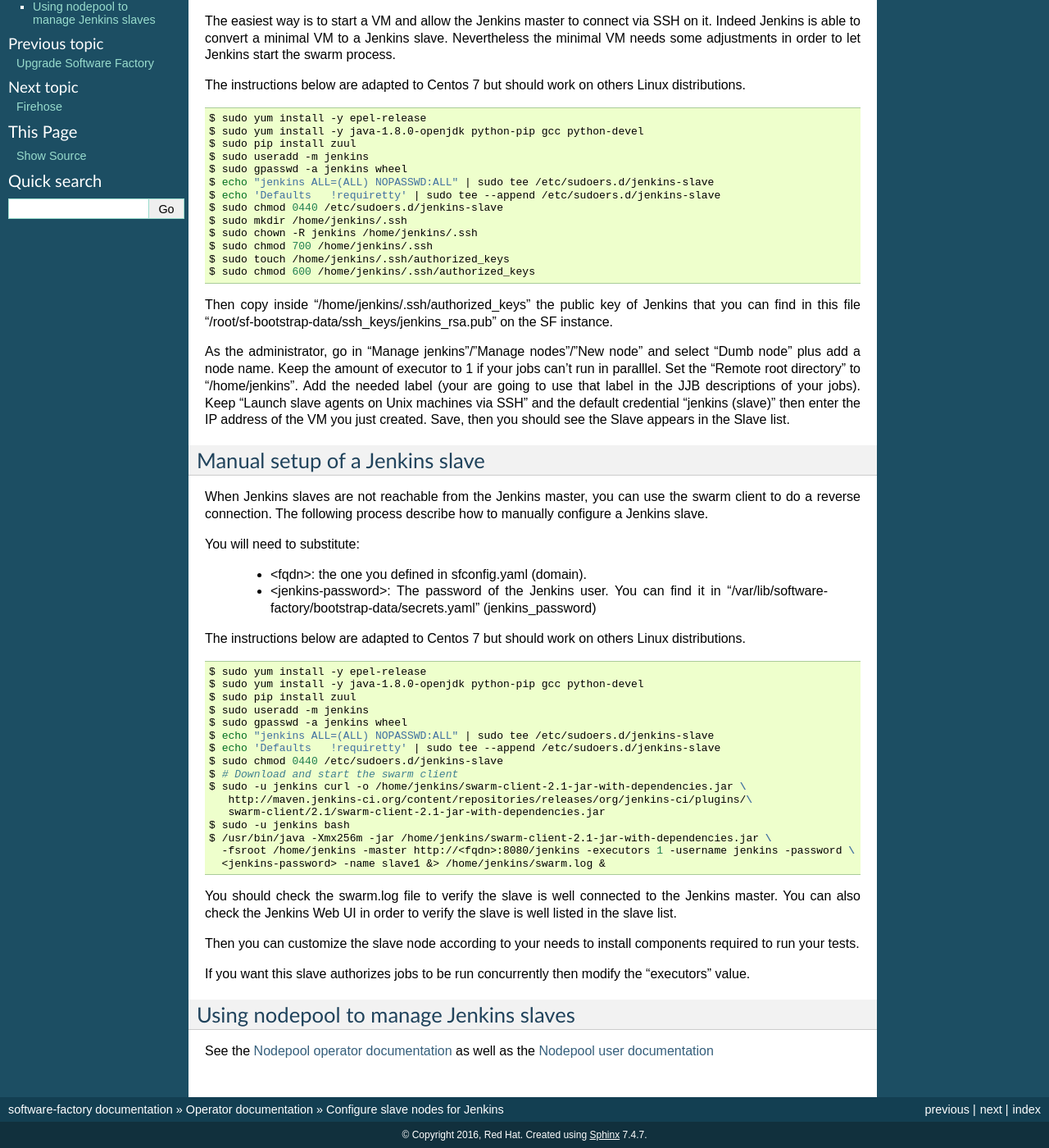
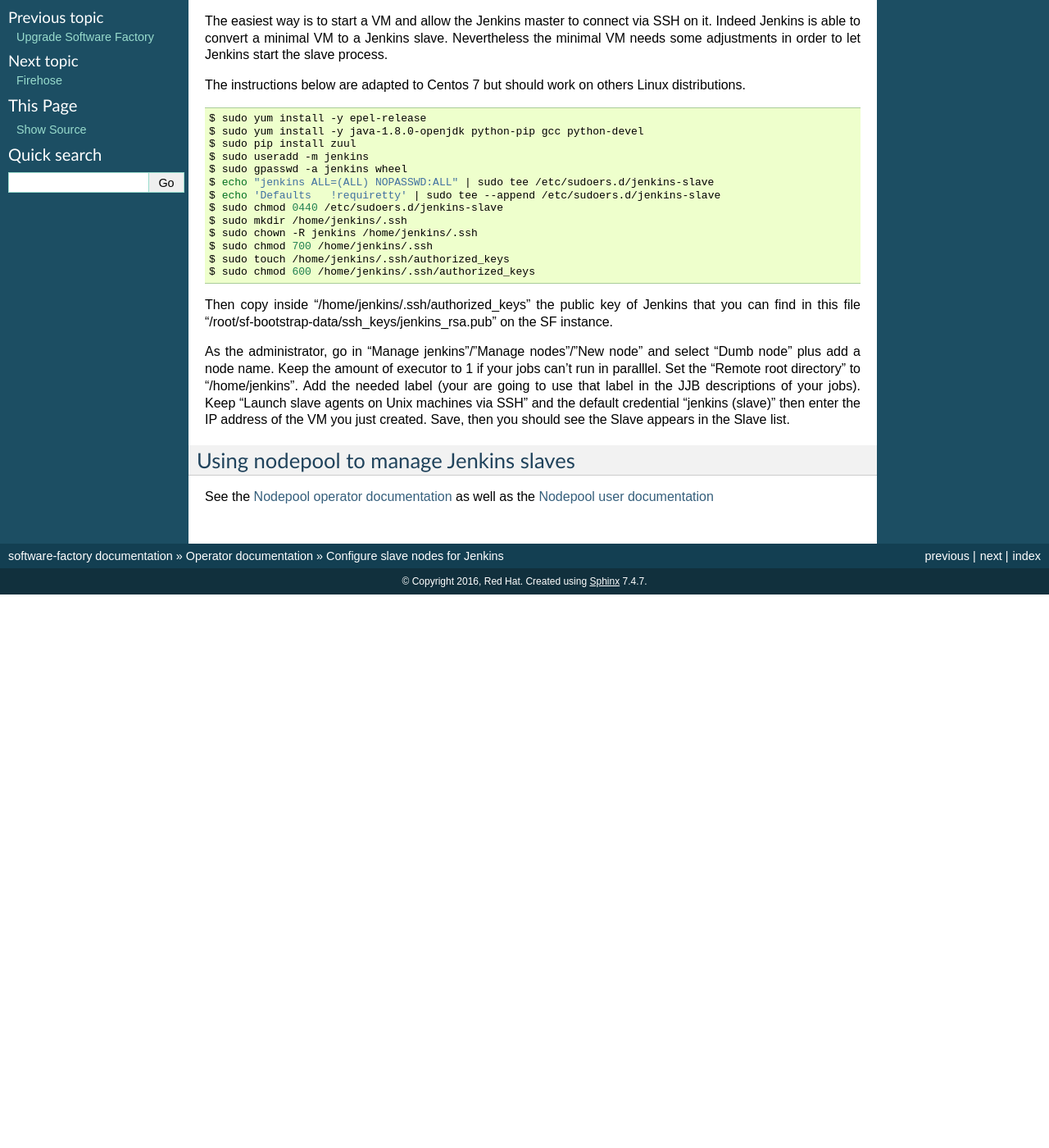
Before and after one commit to softwarefactory-project/sf-docs, a Sphinx documentation site: the page built from docs/jenkinsslaves.rst, in a window 1280 px wide and 1400 px high, scrolled down 170 px. Shown: the whole window at 82% size. Built offline with Sphinx 7.4.7, drawn with Linux system fonts in a browser that asks for light colours; the version number could not be read and is left out; after the commit the page ends 900 px from its top, so only the background shows below that; some of the changed text lies outside the part shown.

Commit message:
jenkins: remove swarm documentation
The plugin is no longer supported because of security
issue.

Change-Id: Iabd801fba73075d59d50e41ec53d0ba4b9069ae2

```diff
--- a/docs/deploy.rst
+++ b/docs/deploy.rst
@@ -189,7 +189,6 @@
 * 22 for ssh access to reconfigure and update deployment
 * 80/443 for web interface, all services are proxyfied on the managesf instance
 * 29418 for gerrit access to submit code review
-* 8080/45452 for Jenkins swarm slave connection
 
 Note that Heat deployment and LXC deployment automatically configure
 security group rules to allow these connections to the gateway.
--- a/docs/jenkinsslaves.rst
+++ b/docs/jenkinsslaves.rst
@@ -11,7 +11,7 @@
 The easiest way is to start a VM and allow the Jenkins master to connect via
 SSH on it. Indeed Jenkins is able to convert a minimal VM to a Jenkins slave.
 Nevertheless the minimal VM needs some adjustments in order to let Jenkins
-start the swarm process.
+start the slave process.
 
 The instructions below are adapted to Centos 7 but should work on others Linux
 distributions.
@@ -44,52 +44,6 @@
 you should see the Slave appears in the Slave list.
 
 
-Manual setup of a Jenkins slave
--------------------------------
-
-When Jenkins slaves are not reachable from the Jenkins master, you can use the swarm client
-to do a reverse connection. The following process describe how to manually configure a
-Jenkins slave.
-
-You will need to substitute:
-
- - <fqdn>: the one you defined in sfconfig.yaml (domain).
- - <jenkins-password>: The password of the Jenkins user. You can find it in
-   "/var/lib/software-factory/bootstrap-data/secrets.yaml" (jenkins_password)
-
-The instructions below are adapted to Centos 7 but should work on others Linux
-distributions.
-
-.. code-block:: bash
-
- $ sudo yum install -y epel-release
- $ sudo yum install -y java-1.8.0-openjdk python-pip gcc python-devel
- $ sudo pip install zuul
- $ sudo useradd -m jenkins
- $ sudo gpasswd -a jenkins wheel
- $ echo "jenkins ALL=(ALL) NOPASSWD:ALL" | sudo tee /etc/sudoers.d/jenkins-slave
- $ echo 'Defaults   !requiretty' | sudo tee --append /etc/sudoers.d/jenkins-slave
- $ sudo chmod 0440 /etc/sudoers.d/jenkins-slave
- $ # Download and start the swarm client
- $ sudo -u jenkins curl -o /home/jenkins/swarm-client-2.1-jar-with-dependencies.jar \
-    http://maven.jenkins-ci.org/content/repositories/releases/org/jenkins-ci/plugins/\
-    swarm-client/2.1/swarm-client-2.1-jar-with-dependencies.jar
- $ sudo -u jenkins bash
- $ /usr/bin/java -Xmx256m -jar /home/jenkins/swarm-client-2.1-jar-with-dependencies.jar \
-   -fsroot /home/jenkins -master http://<fqdn>:8080/jenkins -executors 1 -username jenkins -password \
-   <jenkins-password> -name slave1 &> /home/jenkins/swarm.log &
-
-
-You should check the swarm.log file to verify the slave is well connected to the Jenkins master. You can
-also check the Jenkins Web UI in order to verify the slave is well listed in the slave list.
-
-Then you can customize the slave node according to your needs to install components
-required to run your tests.
-
-If you want this slave authorizes jobs to be run concurrently then modify the "executors"
-value.
-
-
 Using nodepool to manage Jenkins slaves
 ---------------------------------------
 
```
